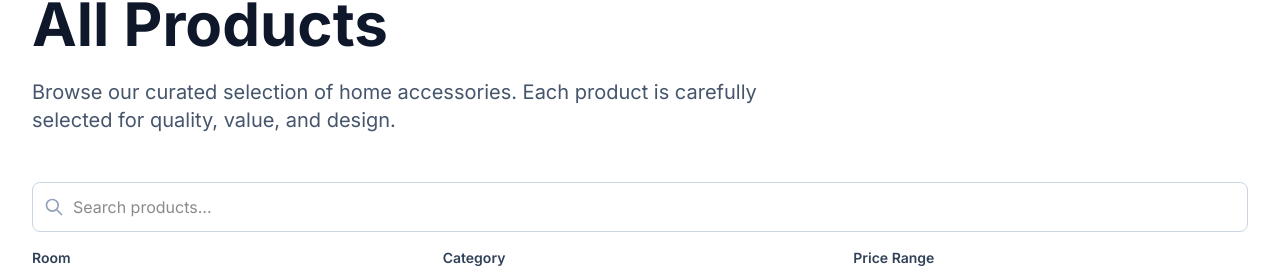
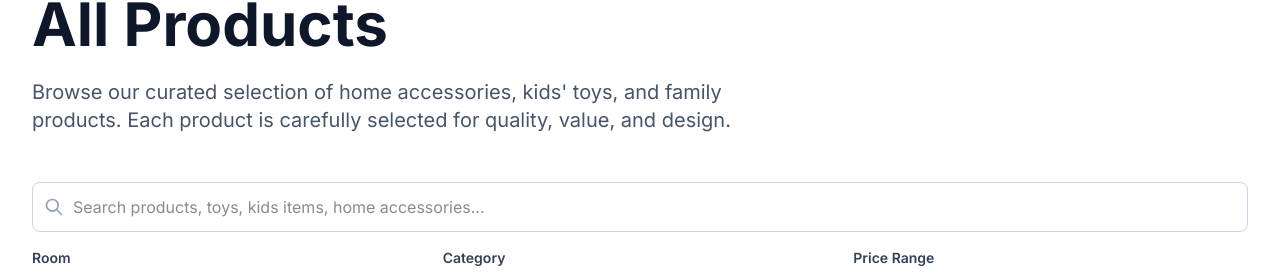
Before and after one commit to adicaspi/AmazonMVP, a Next.js app: page /products in a window 1280 px wide. Shown: the part 171-445 px from the top of the page. Built offline with nearby package versions, Linux system fonts and the light colour scheme; no server answers.

Commit message:
Update products page: improve search and filters for kids products and toys

```diff
--- a/src/app/products/page.tsx
+++ b/src/app/products/page.tsx
@@ -42,7 +42,9 @@ export default function ProductsPage() {
         const matchesTitle = product.title.toLowerCase().includes(query);
         const matchesDescription = product.shortDescription.toLowerCase().includes(query);
         const matchesTags = product.tags.some(tag => tag.toLowerCase().includes(query));
-        if (!matchesTitle && !matchesDescription && !matchesTags) {
+        const matchesRoom = product.room.toLowerCase().includes(query);
+        const matchesBenefitTitle = product.benefitTitle?.toLowerCase().includes(query);
+        if (!matchesTitle && !matchesDescription && !matchesTags && !matchesRoom && !matchesBenefitTitle) {
           return false;
         }
       }
@@ -64,7 +66,7 @@ export default function ProductsPage() {
           All Products
         </h1>
         <p className="text-lg sm:text-xl text-slate-600 max-w-3xl">
-          Browse our curated selection of home accessories. Each product is carefully selected for quality, value, and design.
+          Browse our curated selection of home accessories, kids' toys, and family products. Each product is carefully selected for quality, value, and design.
         </p>
       </div>
 
@@ -76,7 +78,7 @@ export default function ProductsPage() {
             type="text"
             value={searchQuery}
             onChange={(e) => setSearchQuery(e.target.value)}
-            placeholder="Search products..."
+            placeholder="Search products, toys, kids items, home accessories..."
             className="w-full px-4 py-3 pl-10 pr-4 text-sm sm:text-base border border-slate-300 rounded-lg focus:outline-none focus:ring-2 focus:ring-emerald-500 focus:border-emerald-500 bg-white"
           />
           <svg
@@ -114,7 +116,7 @@ export default function ProductsPage() {
               <option value="all">All Rooms</option>
               {rooms.map(room => (
                 <option key={room} value={room}>
-                  {room.replace("_", " ").replace(/\b\w/g, l => l.toUpperCase())}
+                  {room.replace(/_/g, " ").replace(/\b\w/g, l => l.toUpperCase())}
                 </option>
               ))}
             </select>
@@ -133,7 +135,7 @@ export default function ProductsPage() {
               <option value="all">All Categories</option>
               {allTags.map(tag => (
                 <option key={tag} value={tag}>
-                  {tag.replace("-", " ").replace(/\b\w/g, l => l.toUpperCase())}
+                  {tag.replace(/-/g, " ").replace(/_/g, " ").replace(/\b\w/g, l => l.toUpperCase())}
                 </option>
               ))}
             </select>
@@ -178,8 +180,8 @@ export default function ProductsPage() {
         {/* Results Count */}
         <div className="text-sm text-slate-600">
           Showing {filteredProducts.length} {filteredProducts.length === 1 ? 'product' : 'products'}
-          {selectedRoom !== "all" && ` in ${selectedRoom.replace("_", " ")}`}
-          {selectedCategory !== "all" && ` in ${selectedCategory}`}
+          {selectedRoom !== "all" && ` in ${selectedRoom.replace(/_/g, " ").replace(/\b\w/g, l => l.toUpperCase())}`}
+          {selectedCategory !== "all" && ` in ${selectedCategory.replace(/-/g, " ").replace(/_/g, " ").replace(/\b\w/g, l => l.toUpperCase())}`}
           {selectedPriceRange !== "all" && ` ${selectedPriceRange === "under-20" ? "under $20" : selectedPriceRange === "20-40" ? "$20-$40" : selectedPriceRange === "40-60" ? "$40-$60" : "over $60"}`}
           {searchQuery && ` matching "${searchQuery}"`}
         </div>
```
